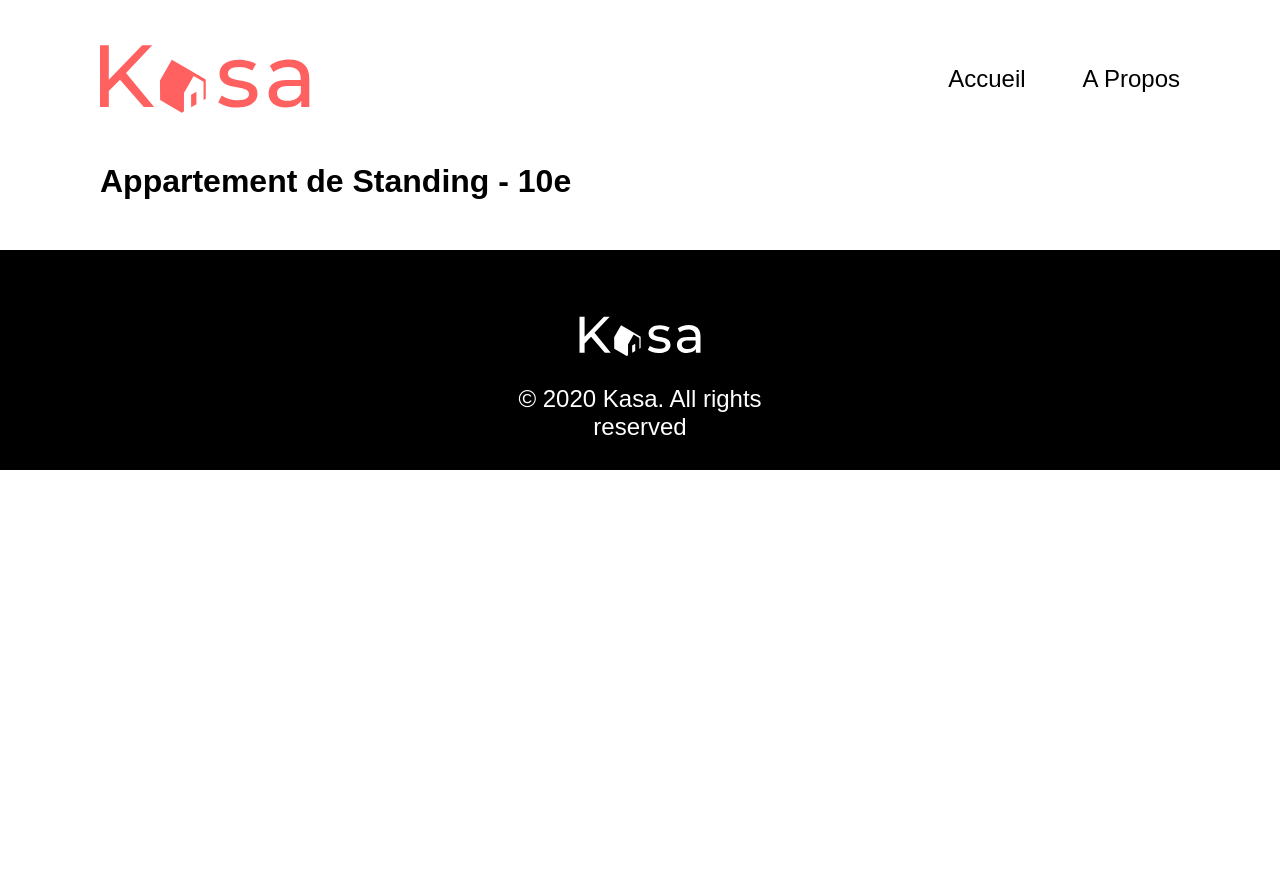
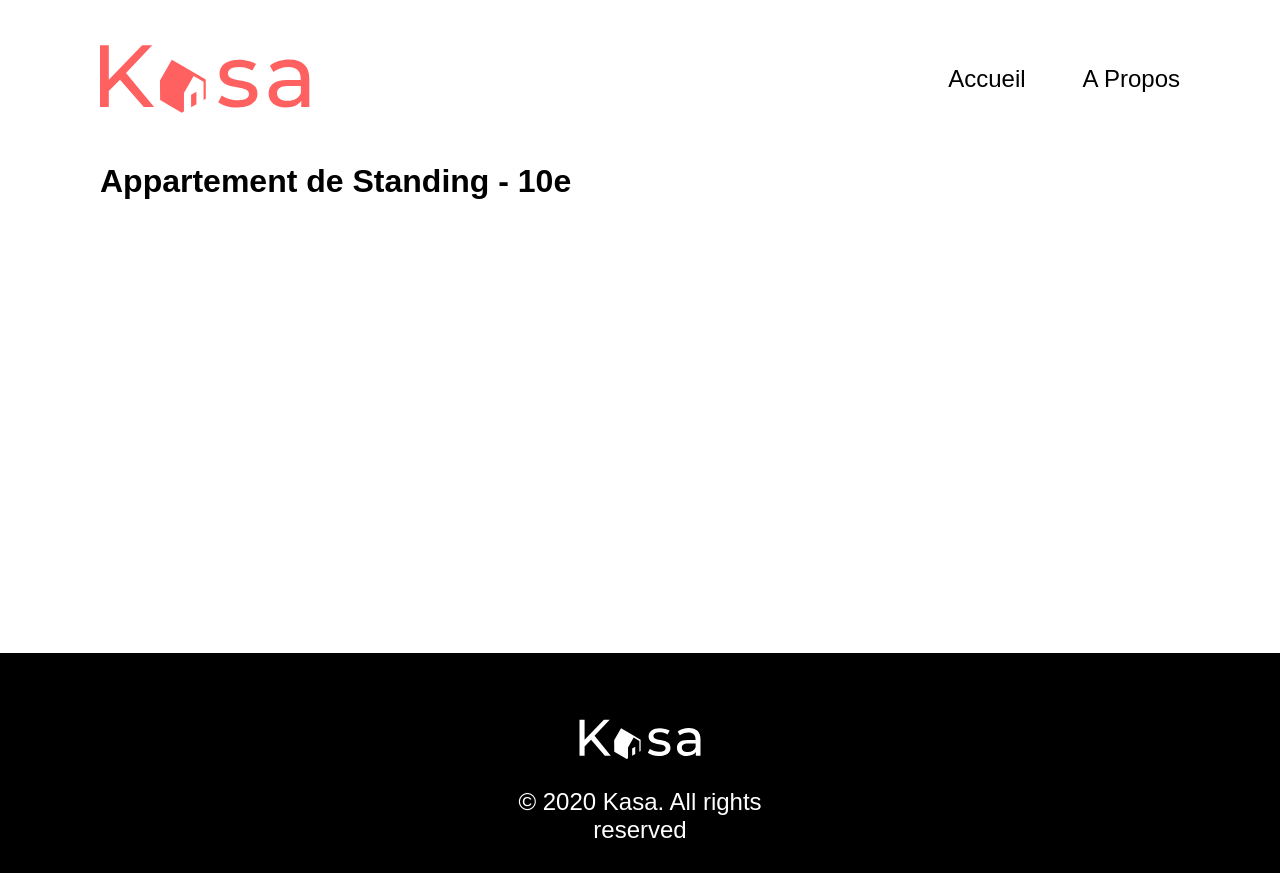
Before and after one commit to segoleneganzin/Kasa, a React (Vite) app: page /logement/0979876d in a window 1280 px wide. Before the commit the page ends 800 px from the top, so only its background shows below. Built offline with nearby package versions, Linux system fonts and the light colour scheme.

Commit message:
banner css correction

```diff
--- a/src/components/Banner.jsx
+++ b/src/components/Banner.jsx
@@ -3,7 +3,7 @@ import PropTypes from 'prop-types';
 const Banner = ({ title, page }) => {
   return (
     <section className={`banner banner--${page}`}>
-      <h1 className='banner__title'>{title}</h1>
+      {title && <h1 className='banner__title'>{title}</h1>}
     </section>
   );
 };
--- a/src/pages/HousingSheet.jsx
+++ b/src/pages/HousingSheet.jsx
@@ -1,7 +1,9 @@
 import { useFetch } from '../api/useFetch';
 import { useParams } from 'react-router-dom';
+import Loader from '../components/Loader';
 const HousingSheet = () => {
   const { housingId } = useParams();
+  // TODO sessionStorage ?
   let filteredHousing;
   const { data, isLoading, error } = useFetch(
     window.location.origin + `/src/assets/datas/housingsAds.json`
@@ -11,9 +13,9 @@ const HousingSheet = () => {
   }
 
   return (
-    <main>
+    <main className='housing-sheet'>
       {error && 'Il y a eu un problème'}
-      {isLoading && 'loader'}
+      {isLoading && <Loader />}
       {!isLoading &&
         !error &&
         (filteredHousing ? (
@@ -23,7 +25,6 @@ const HousingSheet = () => {
         ))}
     </main>
   );
-  // return <main>{/* <h1>{housing.title}</h1> */}</main>;
 };
 
 export default HousingSheet;
--- a/src/stylesheet/main.css
+++ b/src/stylesheet/main.css
@@ -396,6 +396,12 @@ a {
   overflow: hidden;
 }
 .banner__title {
+  align-items: center;
+  background-color: rgba(0, 0, 0, 0.5);
+  display: flex;
+  justify-content: center;
+  height: 100%;
+  width: 100%;
   z-index: 2;
 }
 .banner:before {
@@ -409,7 +415,7 @@ a {
   width: 100%;
   height: 100%;
   z-index: 1;
-  opacity: 0.4;
+  opacity: 0.7;
   background-position: center;
   background-repeat: no-repeat;
   background-size: cover;
@@ -588,3 +594,7 @@ a {
     padding: 0 37px;
   }
 }
+
+.housing-sheet {
+  min-height: 55vh;
+}
--- a/src/stylesheet/main.scss
+++ b/src/stylesheet/main.scss
@@ -17,6 +17,6 @@
   'components/banner', 'components/collapse';
 
 // 6. Page-specific styles
-@import 'pages/home', 'pages/aboutUs', 'pages/error404';
+@import 'pages/home', 'pages/aboutUs', 'pages/error404', 'pages/housingSheet';
 
 // 7. Themes
--- /dev/null
+++ b/src/stylesheet/pages/_housingSheet.scss
@@ -0,0 +1,3 @@
+.housing-sheet {
+  min-height: 55vh;
+}
```
Also changed, not shown: src/stylesheet/components/_banner.scss (+7 -1 lines), src/components/SlideShow.jsx (added).
